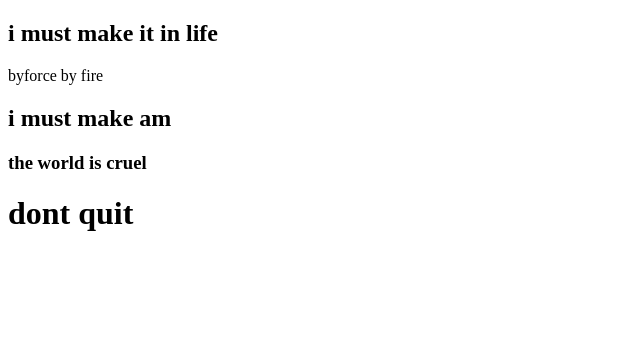
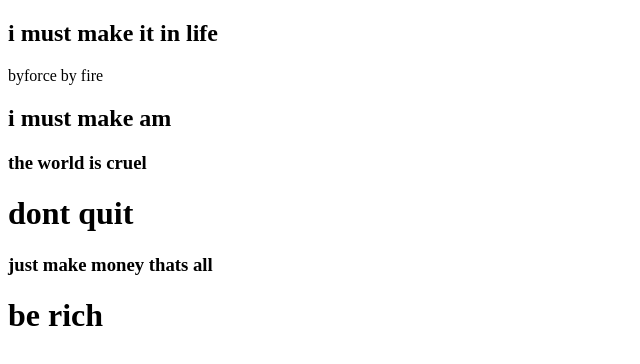
Before and after one commit to iyanu9491-netizen/LAST-BORN, a website: page index.html in a window 1280 px wide. Shown: the whole page, without its empty margins (0-640 px from the left). Drawn offline with Linux system fonts and the light colour scheme.

Commit message:
done on here

```diff
--- a/index.css
+++ b/index.css
@@ -17,3 +17,9 @@ h3{
 h1{
     background-color: bisque;
 }
+h2{
+    background-color: beige;
+}
+h1{
+    background-color: rgb(180, 127, 255);
+}
--- a/index.html
+++ b/index.html
@@ -12,6 +12,8 @@
         <h2>i must make am</h2>
         <h3>the world is cruel</h3>
         <h1>dont quit</h1>
+        <h3>just make money thats all</h3>
+        <h1>be rich</h1>
     </div>
 </body>
 </html>
```
